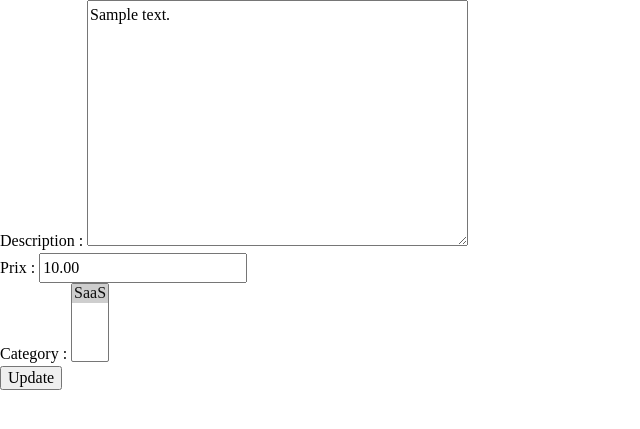
After one commit to Pykix/sidesk, a Django app: a page that uses app/templates/projects/project_update.html in a window 1280 px wide. The commit adds this page. Shown: the top 429 px of the page, without its empty margins (0-640 px from the left). Run offline with Django 3.2, Linux system fonts and the light colour scheme; tables that the repository leaves empty hold one stand-in row (values such as "Sample post").

Commit message:
feat(app): adding update views

```diff
--- a/app/projects/admin.py
+++ b/app/projects/admin.py
@@ -16,7 +16,7 @@ class CustomProjectAdmin(admin.ModelAdmin):
 
     @admin.display(description="Category")
     def get_categories(self, obj):
-        return "\n".join([p.get_label_display() for p in obj.category.all()])
+        return " | ".join([p.get_label_display() for p in obj.category.all()])
 
 
 admin.site.register(Category)
--- a/app/projects/urls.py
+++ b/app/projects/urls.py
@@ -5,11 +5,12 @@ from unicodedata import name
 
 from django.urls import include, path
 
-from .views import ProjectDetailView, ProjectListView
+from .views import ProjectDetailView, ProjectListView, ProjectUpdateView
 
 app_name = "projects"
 
 urlpatterns = [
     path('', ProjectListView.as_view(), name="list"),
+    path('edit/<str:slug>/', ProjectUpdateView.as_view(), name="update"),
     path('<str:slug>/', ProjectDetailView.as_view(), name="detail"),
 ]
--- a/app/projects/views.py
+++ b/app/projects/views.py
@@ -1,5 +1,5 @@
-from django.shortcuts import render
-from django.views.generic import DetailView, ListView
+from django.urls import reverse_lazy
+from django.views.generic import DetailView, ListView, UpdateView
 
 from .models import Project
 
@@ -12,3 +12,10 @@ class ProjectListView(ListView):
 class ProjectDetailView(DetailView):
     model = Project
     context_object_name = "project"
+
+
+class ProjectUpdateView(UpdateView):
+    model = Project
+    fields = ('description', 'price', 'category', )
+    template_name = 'projects/project_update.html'
+    success_url = reverse_lazy("projects:list")
--- a/app/templates/projects/project_list.html
+++ b/app/templates/projects/project_list.html
@@ -5,7 +5,8 @@
 
 <ul>
     {% for project in projects %}
-    <li>{{project.title}} - {{project.price}} € - <a href="{{project.get_absolute_url}}">détails</a></li>
+    <li>{{project.title}} - {{project.price}} € - <a href="{{project.get_absolute_url}}">détails</a> - <a
+            href="{% url 'projects:update' project.slug %}">Update</a></li>
     {%empty%}
     <li>Pas de projets</li>
     {% endfor %}
--- /dev/null
+++ b/app/templates/projects/project_update.html
@@ -0,0 +1,10 @@
+{% extends 'core/base.html' %}
+
+{% block title %}Edition du projet{% endblock title %}
+{% block content %}
+<form method="post">
+    {% csrf_token %}
+    {{ form.as_p }}
+    <input type="submit" value="Update">
+</form>
+{% endblock content %}
```
Also changed, not shown: app/projects/forms.py (added).
